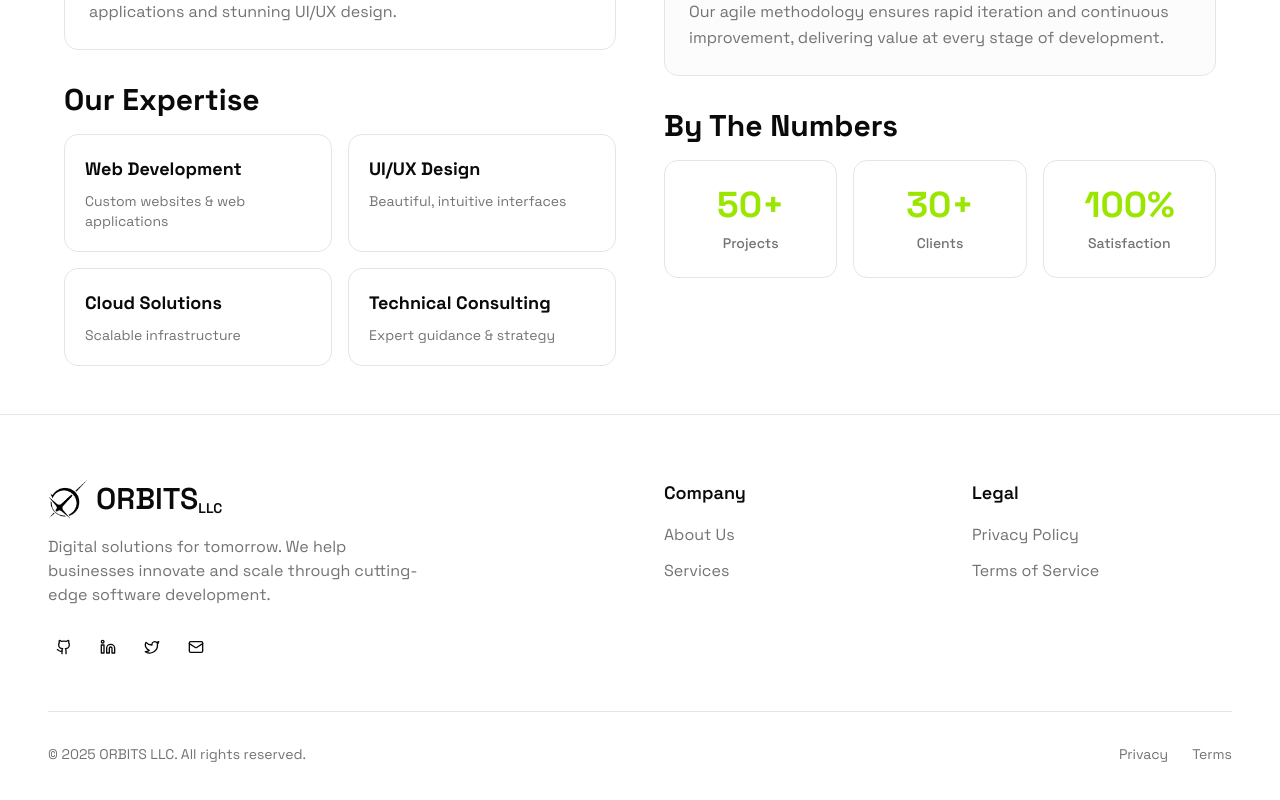
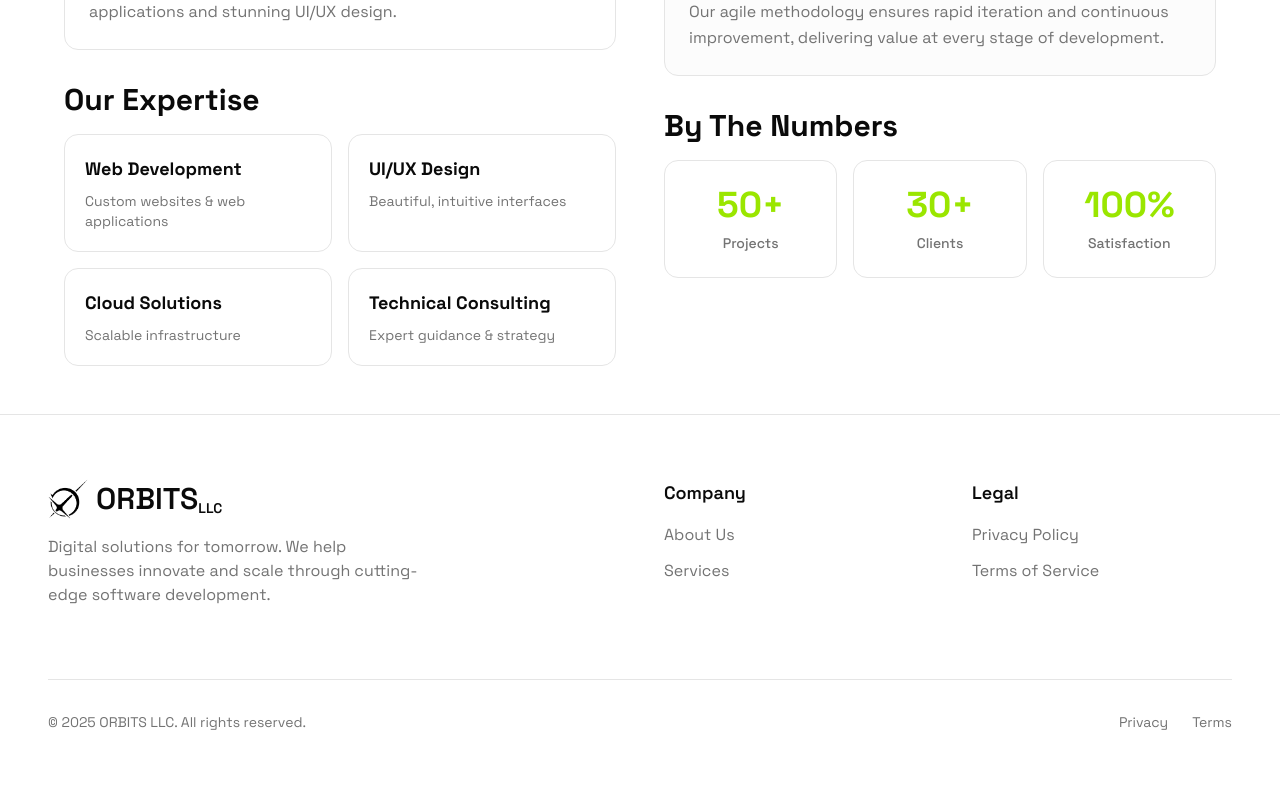
Before and after one commit to Millosaurs/ORBIT_PAD, a Next.js app: page /about in a window 1280 px wide. Shown: the part 958-1758 px from the top of the page. Built offline with nearby package versions, Linux system fonts and the light colour scheme.

Commit message:
removed icons on hero

```diff
--- a/src/components/sections/Footer.tsx
+++ b/src/components/sections/Footer.tsx
@@ -57,7 +57,7 @@
                             development.
                         </p>
                         {/* Social Links */}
-                        <div className="flex gap-3">
+                        {/*<div className="flex gap-3">
                             {socialLinks.map((social) => {
                                 const Icon = social.icon;
                                 return (
@@ -72,7 +72,7 @@
                                     </Button>
                                 );
                             })}
-                        </div>
+                        </div>*/}
                     </div>
 
                     {/* Company Links */}
```
